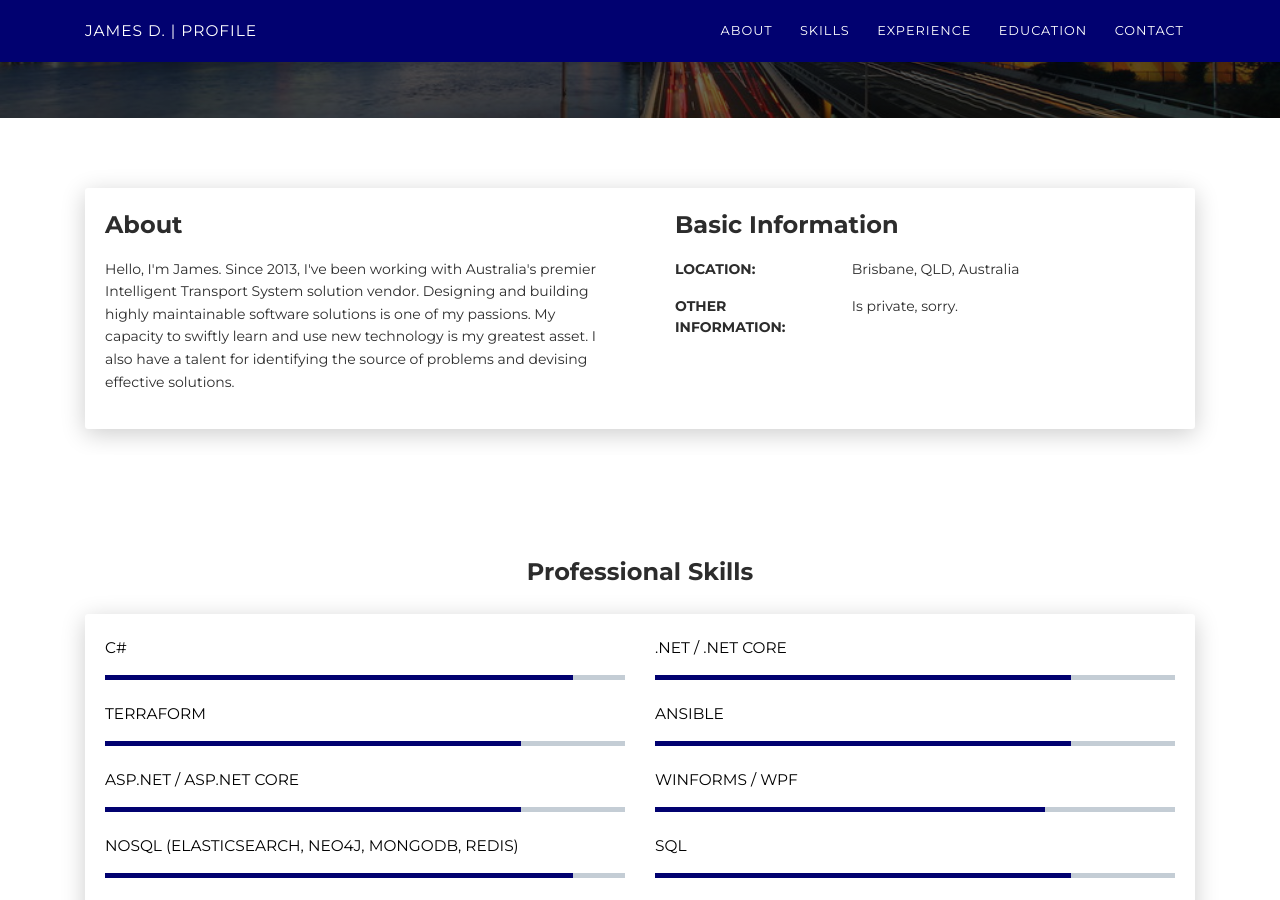
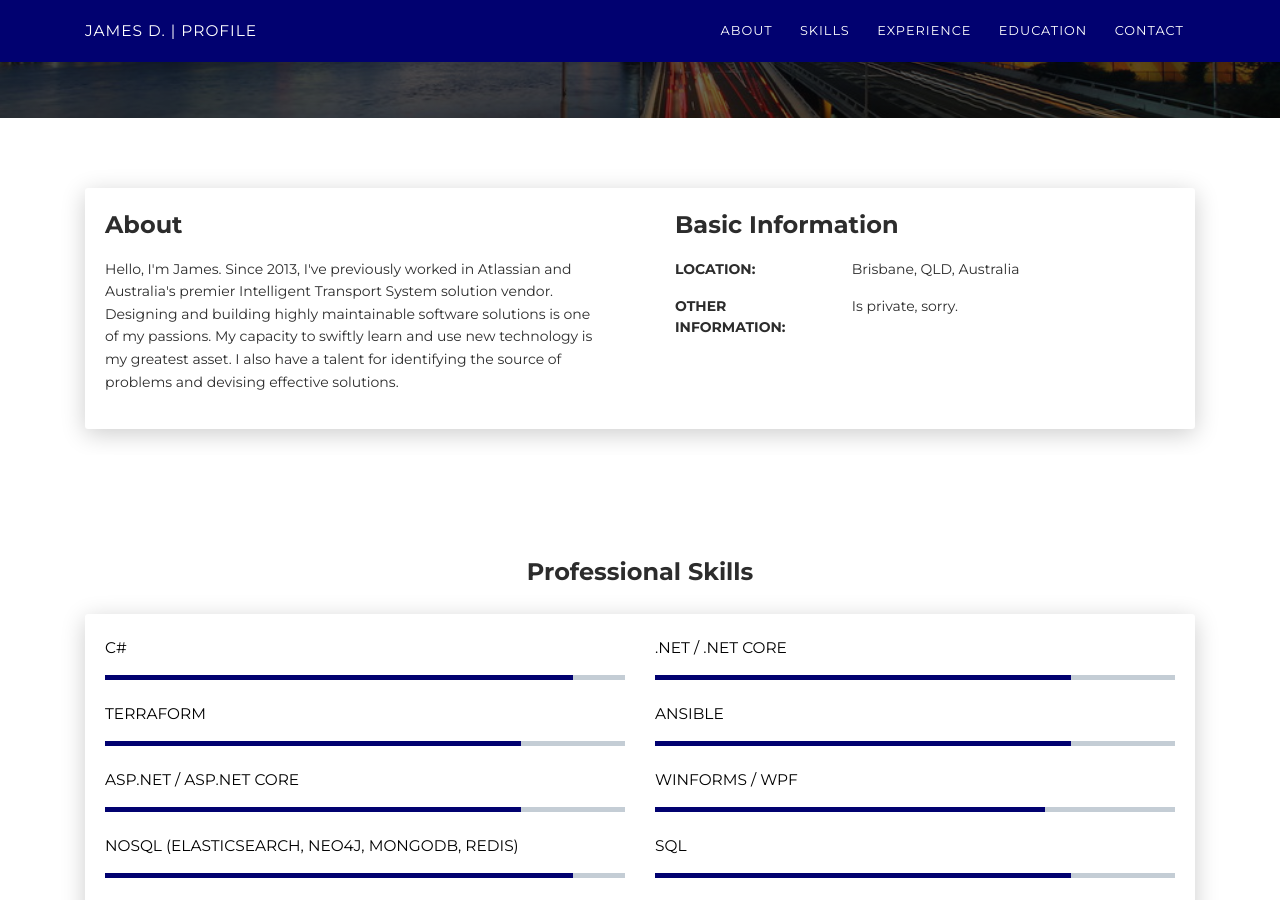
Before and after one commit to jamesd24/jamesd24.github.io, a Jekyll site: the page built from index.html, in a window 1280 px wide and 900 px high, scrolled down 432 px. Built offline with Jekyll 4.4.1, drawn with Linux system fonts in a browser that asks for light colours; nearby versions of some CDN libraries.

Commit message:
Add Atlassian

```diff
--- a/_config.yml
+++ b/_config.yml
@@ -5,7 +5,7 @@ title: James D. | Profile
 tagline: The professional profile of James D.
 description: |
     Hello, I'm James.
-    Since 2013, I've been working with Australia's premier Intelligent Transport System solution vendor.
+    Since 2013, I've previously worked in Atlassian and Australia's premier Intelligent Transport System solution vendor.
     Designing and building highly maintainable software solutions is one of my passions.
     My capacity to swiftly learn and use new technology is my greatest asset.
     I also have a talent for identifying the source of problems and devising effective solutions.
```
